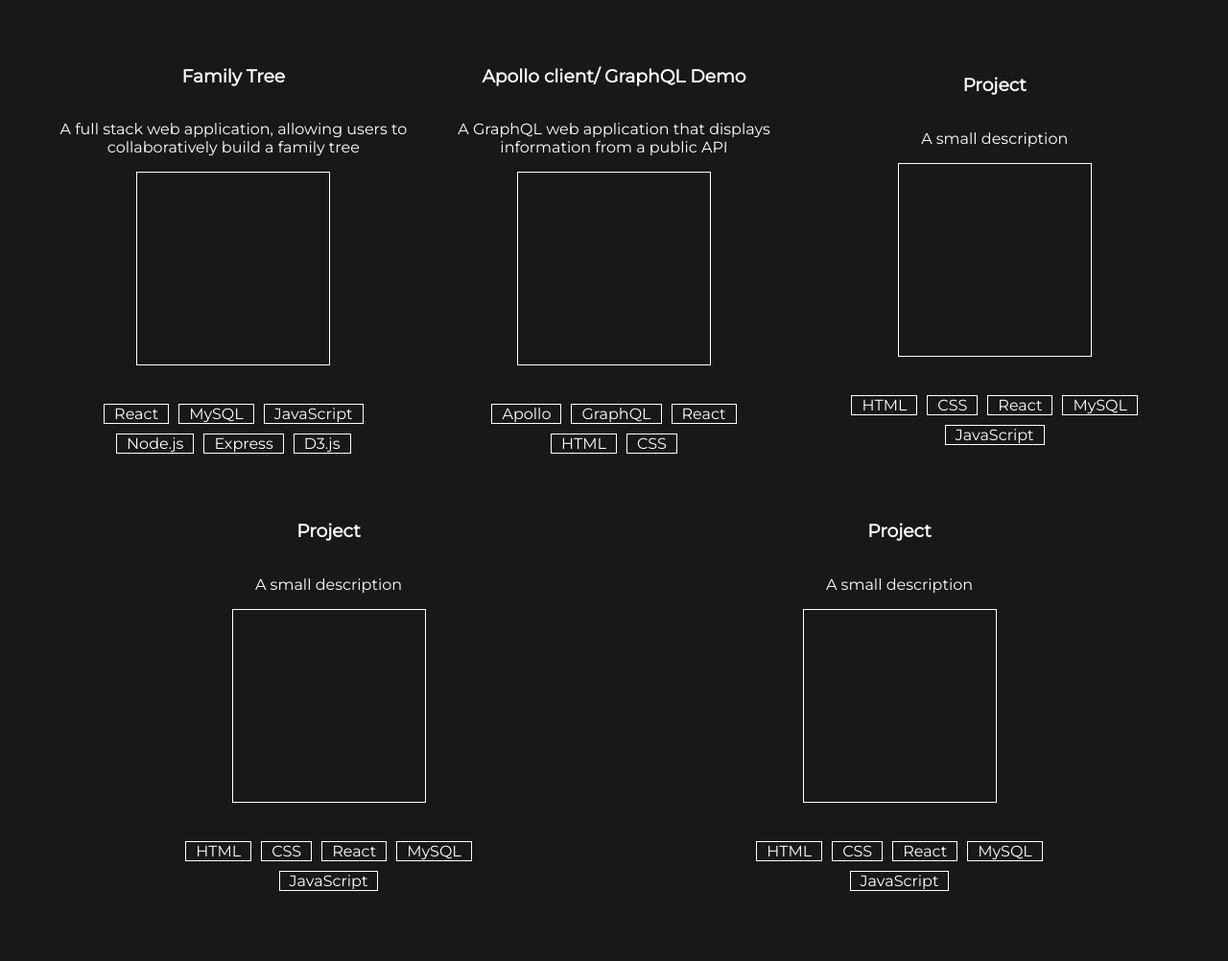
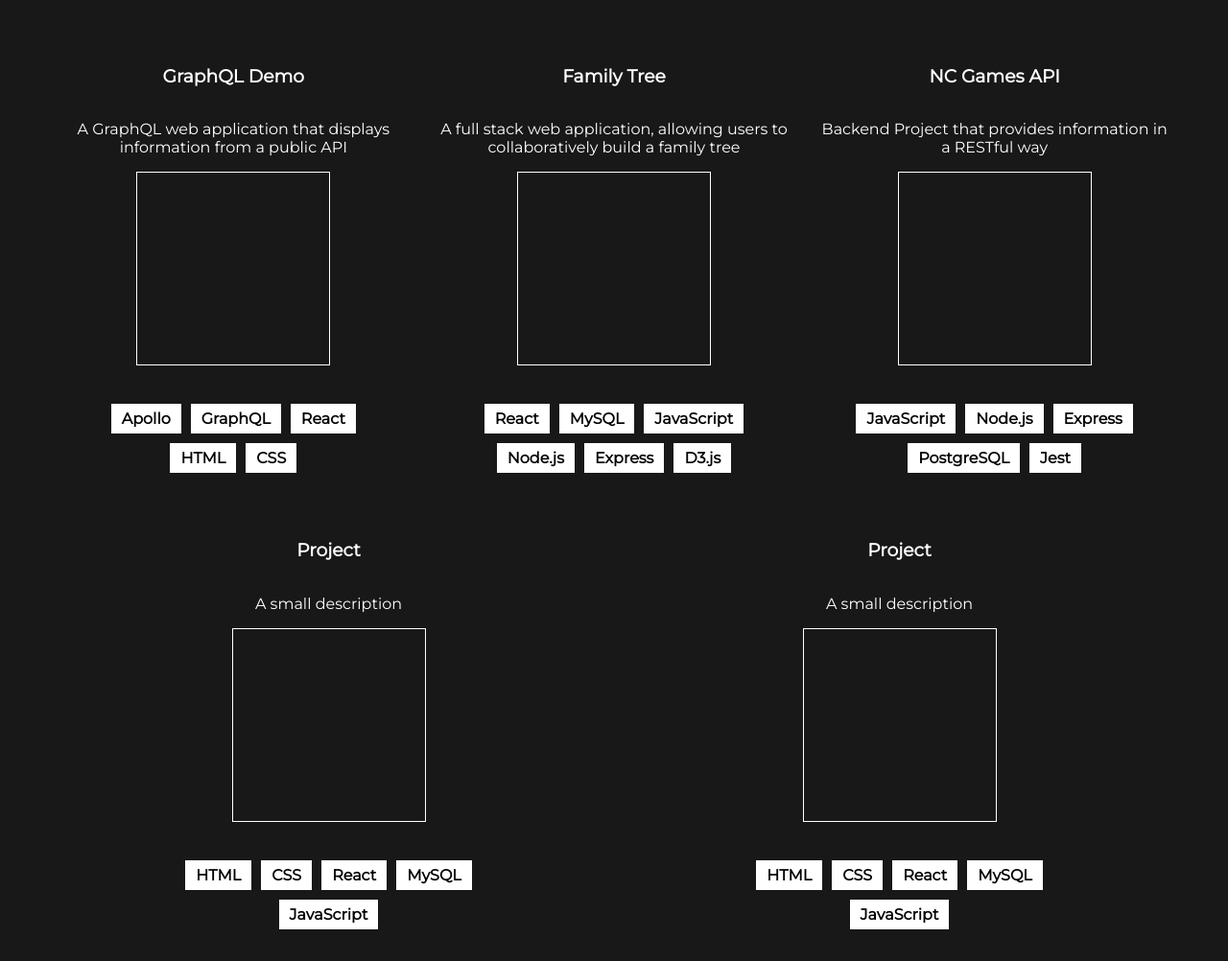
Before and after one commit to jhunethan/jhunethan.github.io, a plain HTML site: page index.html in a window 1280 px wide. Shown: the part 760-1762 px from the top of the page at 96% size. Drawn offline with Linux system fonts and the light colour scheme.

Commit message:
added nc gasmes api and changed skills colour from black to white

```diff
--- a/css/index.css
+++ b/css/index.css
@@ -113,13 +113,16 @@ body {
 }
 
 .skills-list-child {
-  padding: 0 10px;
-  border: 1px solid white;
+  padding: 5px 10px;
+  background-color: white;
+  border: white 1px solid;
+  color: black;
+  font-weight: bold;
   user-select: none;
 }
 .skills-list-child:hover {
-  background-color: #cccccc;
-  color: black;
+  background-color: #000;
+  color: white;
 }
 
 .projects-section {
@@ -139,6 +142,10 @@ body {
   flex-flow: row wrap;
   gap: 10px;
   margin: 50px;
+}
+
+.project-description{
+  max-width: 42ch;
 }
 
 .projects-container-child {
@@ -175,10 +182,6 @@ body {
   gap: 10px;
   max-width: 300px;
   padding: 20px;
-}
-
-.projects-individual-skills-child {
-  width: auto;
 }
 
 footer {
--- a/index.html
+++ b/index.html
@@ -31,8 +31,20 @@
       <h1 class="section-title">Projects</h1>
       <div class="projects-container">
         <div class="projects-container-child">
+          <h3>GraphQL Demo</h3>
+          <p class="project-description">A GraphQL web application that displays information from a public API</p>
+          <div class="projects-image-placeholder"></div>
+          <div class="projects-individual-skills">
+            <div class="skills-list-child">Apollo</div>
+            <div class="skills-list-child">GraphQL</div>
+            <div class="skills-list-child">React</div>
+            <div class="skills-list-child">HTML</div>
+            <div class="skills-list-child">CSS</div>
+          </div>
+        </div>
+        <div class="projects-container-child">
           <h3>Family Tree</h3>
-          <p>A full stack web application, allowing users to collaboratively build a family tree</p>
+          <p class="project-description">A full stack web application, allowing users to collaboratively build a family tree</p>
           <div class="projects-image-placeholder"></div>
           <div class="projects-individual-skills">
             <div class="skills-list-child">React</div>
@@ -44,15 +56,15 @@
           </div>
         </div>
         <div class="projects-container-child">
-          <h3>Apollo client/ GraphQL Demo</h3>
-          <p>A GraphQL web application that displays information from a public API</p>
+          <h3>NC Games API</h3>
+          <p class="project-description">Backend Project that provides information in a RESTful way</p>
           <div class="projects-image-placeholder"></div>
           <div class="projects-individual-skills">
-            <div class="skills-list-child">Apollo</div>
-            <div class="skills-list-child">GraphQL</div>
-            <div class="skills-list-child">React</div>
-            <div class="skills-list-child">HTML</div>
-            <div class="skills-list-child">CSS</div>
+            <div class="skills-list-child">JavaScript</div>
+            <div class="skills-list-child">Node.js</div>
+            <div class="skills-list-child">Express</div>
+            <div class="skills-list-child">PostgreSQL</div>
+            <div class="skills-list-child">Jest</div>
           </div>
         </div>
         <div class="projects-container-child">
@@ -69,19 +81,7 @@
         </div>
         <div class="projects-container-child">
           <h3>Project</h3>
-          <p>A small description</p>
-          <div class="projects-image-placeholder"></div>
-          <div class="projects-individual-skills">
-            <div class="skills-list-child">HTML</div>
-            <div class="skills-list-child">CSS</div>
-            <div class="skills-list-child">React</div>
-            <div class="skills-list-child">MySQL</div>
-            <div class="skills-list-child">JavaScript</div>
-          </div>
-        </div>
-        <div class="projects-container-child">
-          <h3>Project</h3>
-          <p>A small description</p>
+          <p class="project-description">A small description</p>
           <div class="projects-image-placeholder"></div>
           <div class="projects-individual-skills">
             <div class="skills-list-child">HTML</div>
@@ -103,10 +103,15 @@
       <div class="top-section skills-section">
         <h2>Languages and Technologies</h2>
         <div class="skills-list">
+          <div class="skills-list-child">JavaScript</div>
+          <div class="skills-list-child">React</div>
+          <div class="skills-list-child">Node.js</div>
+          <div class="skills-list-child">Express</div>
           <div class="skills-list-child">HTML</div>
-          <div class="skills-list-child">JavaScript</div>
           <div class="skills-list-child">CSS</div>
+          <div class="skills-list-child">SCSS</div>
           <div class="skills-list-child">MySQL</div>
+          <div class="skills-list-child">PostgresSQL</div>
           <div class="skills-list-child">GIT</div>
         </div>
       </div>
```
